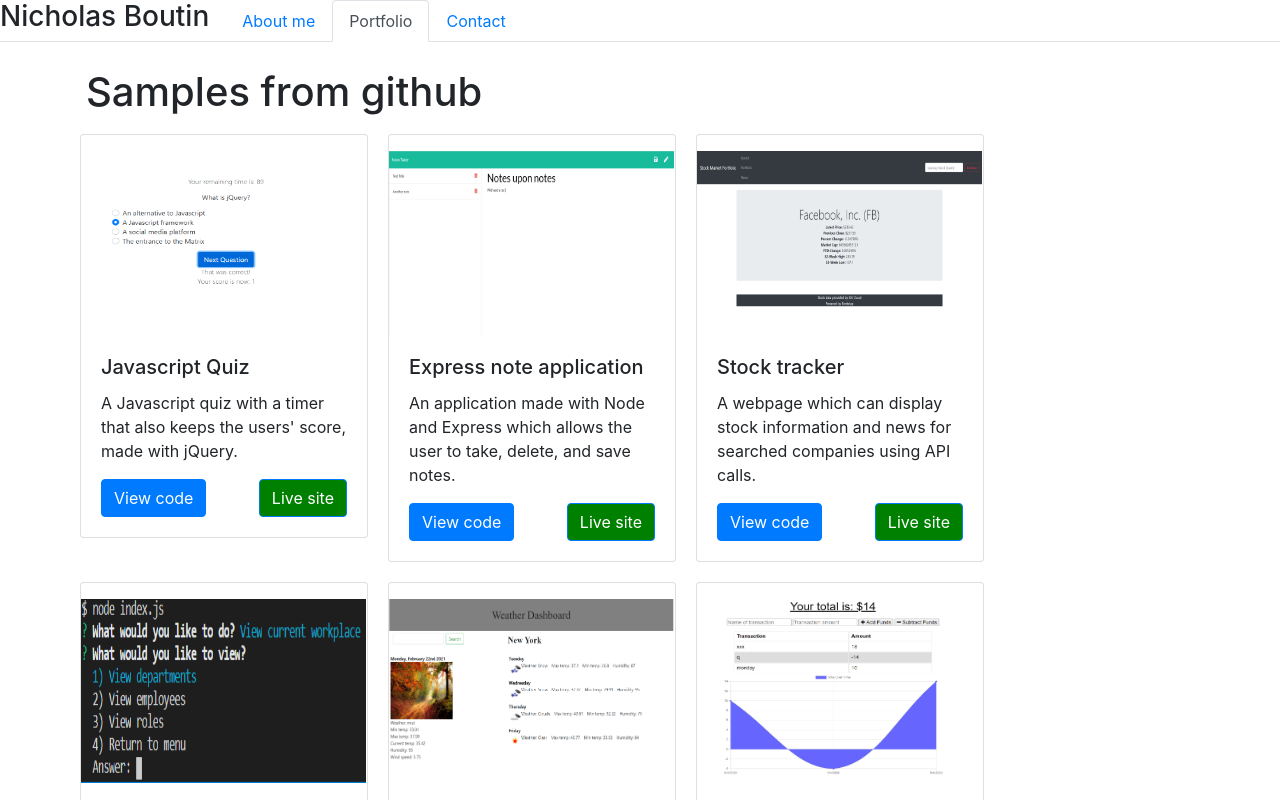
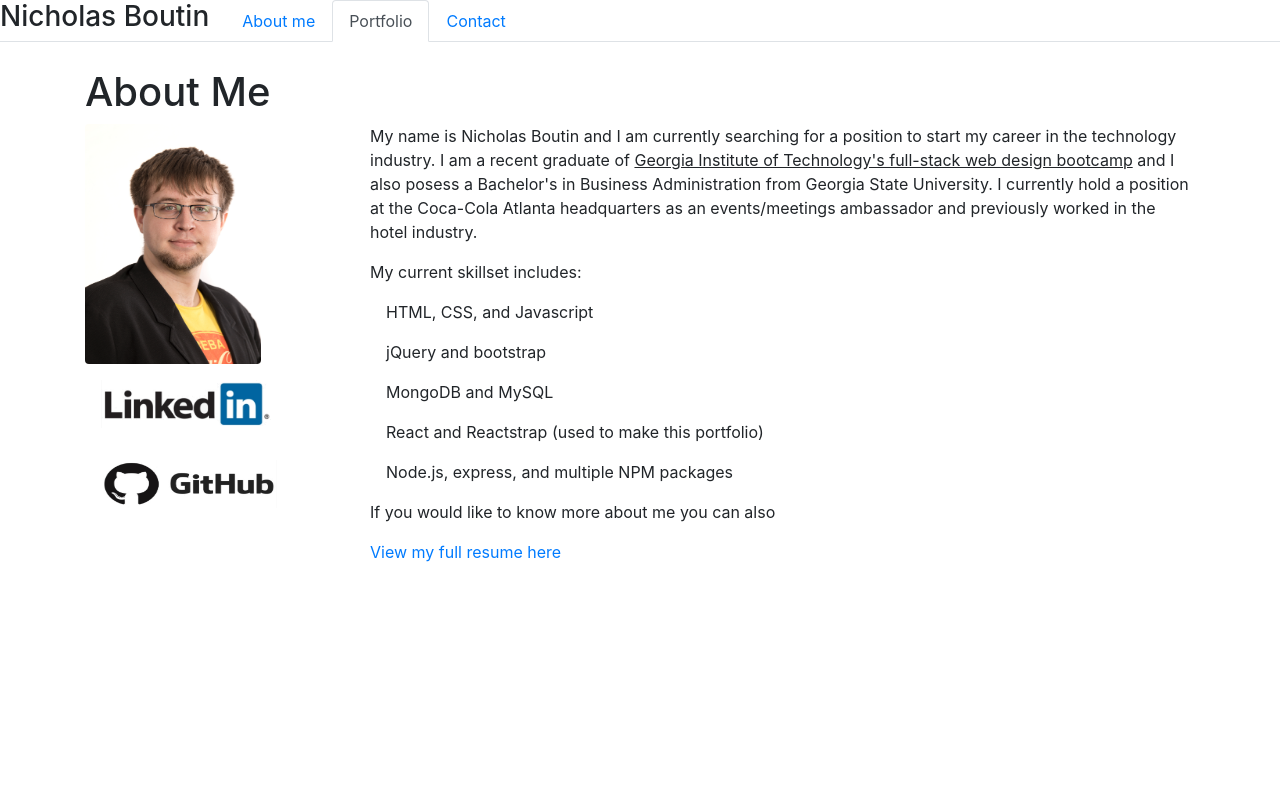
Before and after one commit to nboutin109/React-Portfolio, a React (Create React App) app: page /portfolio in a window 1280 px wide. Shown: the top 800 px of the page. Built offline with nearby package versions, Linux system fonts and the light colour scheme.

Commit message:
deploying

```diff
--- a/package.json
+++ b/package.json
@@ -2,7 +2,7 @@
   "name": "nbportfolio",
   "version": "0.1.0",
   "private": true,
-  "homepage": "http://nboutin109.github.io/Nicholas-Boutin-Coding-Portfolio",
+  "homepage": "http://nboutin109.github.io/Nicholas-Boutin-Coding-Portfolio/about",
   "dependencies": {
     "@testing-library/jest-dom": "^4.2.4",
     "@testing-library/react": "^9.5.0",
@@ -19,7 +19,7 @@
   },
   "scripts": {
     "predeploy": "npm run build",
-    "deploy": "gh-pages -b master -d build",
+    "deploy": "gh-pages -d build",
     "start": "react-scripts start",
     "build": "react-scripts build",
     "test": "react-scripts test",
--- a/src/App.js
+++ b/src/App.js
@@ -12,9 +12,10 @@ function App() {
       <div>
         <NavTabs />
         <Wrapper>
-        <Route exact path="/about" component={About} />
-        <Route exact path="/portfolio" component={List} />
-        <Route exact path="/contact" component={Contact} />
+        <Route exact path="/Nicholas-Boutin-Coding-Portfolio/about" component={About} />
+        <Route exact path="/Nicholas-Boutin-Coding-Portfolio/portfolio" component={List} />
+        <Route exact path="/Nicholas-Boutin-Coding-Portfolio/contact" component={Contact} />
+        <Route exact path="/Nicholas-Boutin-Coding-Portfolio" component={About} />
         <Route exact path="*" component={About} />
         </Wrapper>
       </div>
```
Also changed, not shown: 13 other files (tests, documents, lock files or other folders).
